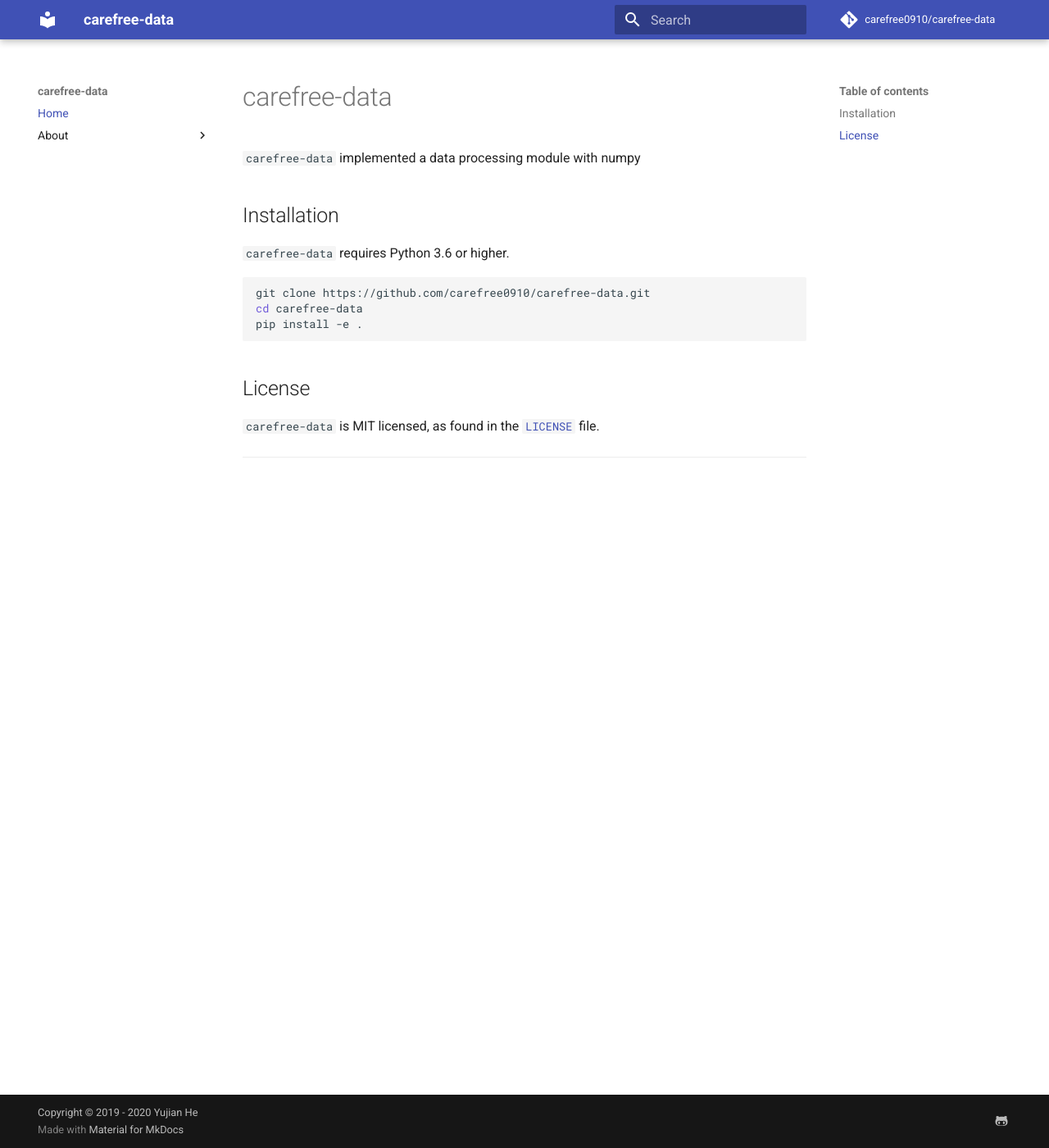
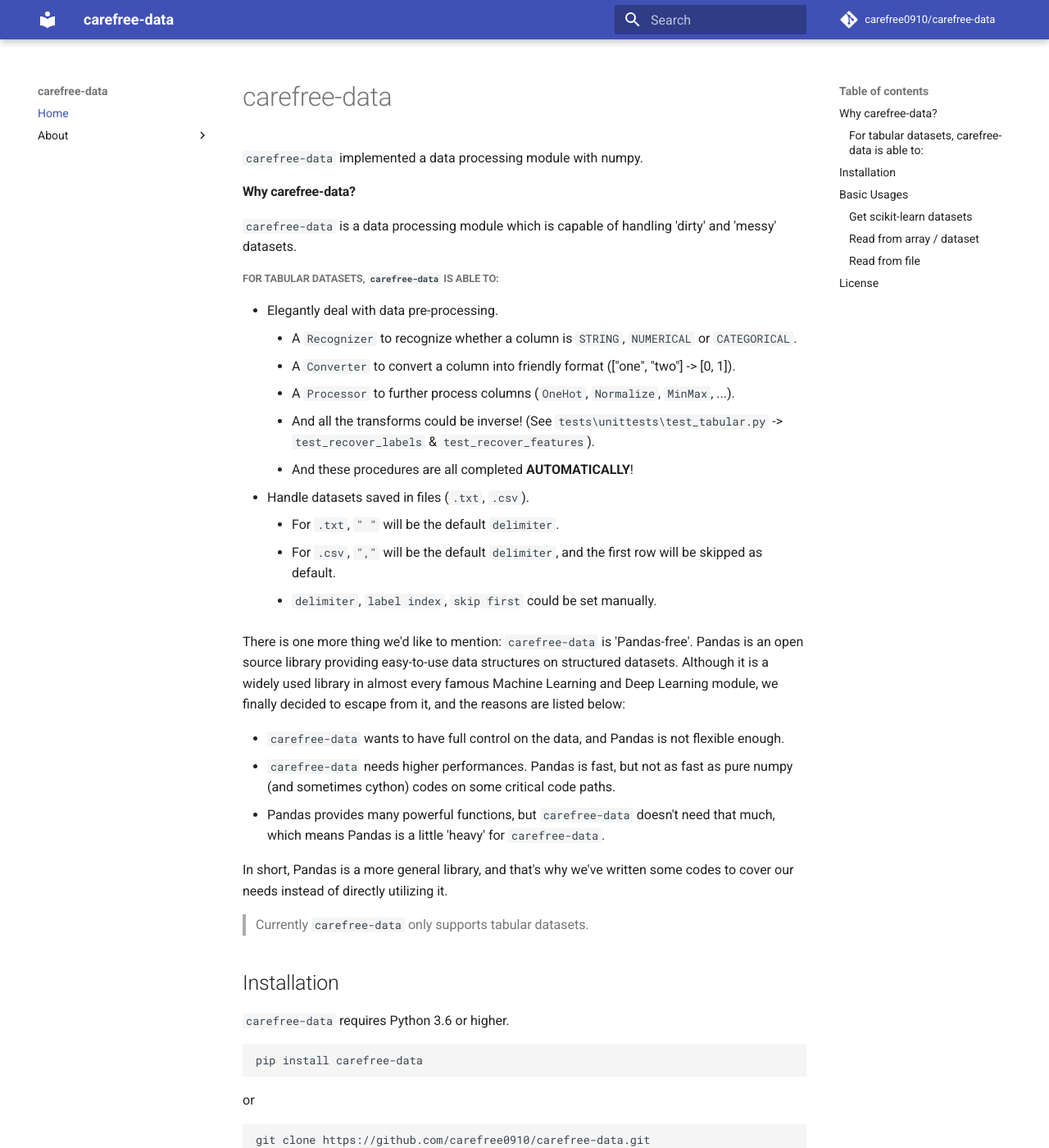
Before and after one commit to carefree0910/carefree-data, an MkDocs documentation site: the page built from docs/index.md, in a window 1280 px wide and 1400 px high. Shown: the whole window at 82% size. Built offline with MkDocs 1.6.1 and Material for MkDocs 9.7.7, drawn with Linux system fonts in a browser that asks for light colours; comment, search, counter and statistics services are not loaded; some of the changed text lies outside the part shown.

Commit message:
更新了 repo 说明

````diff
--- a/docs/index.md
+++ b/docs/index.md
@@ -1,11 +1,45 @@
 # carefree-data
 
-`carefree-data` implemented a data processing module with numpy
+`carefree-data` implemented a data processing module with numpy.
+
+#### Why carefree-data?
+
+`carefree-data` is a data processing module which is capable of handling 'dirty' and 'messy' datasets.
+
+##### For tabular datasets, `carefree-data` is able to:
+
++ Elegantly deal with data pre-processing.
+    + A `Recognizer` to recognize whether a column is `STRING`, `NUMERICAL` or `CATEGORICAL`.
+    + A `Converter` to convert a column into friendly format (["one", "two"] -> [0, 1]).
+    + A `Processor` to further process columns (`OneHot`, `Normalize`, `MinMax`, ...).
+    + And all the transforms could be inverse! (See `tests\unittests\test_tabular.py` -> `test_recover_labels` & `test_recover_features`).
+    + And these procedures are all completed **AUTOMATICALLY**!
++ Handle datasets saved in files (`.txt`, `.csv`).
+    + For `.txt`, `" "` will be the default `delimiter`.
+    + For `.csv`, `","` will be the default `delimiter`, and the first row will be skipped as default.
+    + `delimiter`, `label index`, `skip first` could be set manually.
+
+There is one more thing we'd like to mention: `carefree-data` is 'Pandas-free'. Pandas is an open source library providing easy-to-use data structures on structured datasets. Although it is a widely used library in almost every famous Machine Learning and Deep Learning module, we finally decided to escape from it, and the reasons are listed below:
+
++ `carefree-data` wants to have full control on the data, and Pandas is not flexible enough.
++ `carefree-data` needs higher performances. Pandas is fast, but not as fast as pure numpy (and sometimes cython) codes on some critical code paths.
++ Pandas provides many powerful functions, but `carefree-data` doesn't need that much, which means Pandas is a little 'heavy' for `carefree-data`.
+
+In short, Pandas is a more general library, and that's why we've written some codes to cover our needs instead of directly utilizing it.
+
+
+> Currently `carefree-data` only supports tabular datasets.
 
 
 ## Installation
 
 `carefree-data` requires Python 3.6 or higher.
+
+```bash
+pip install carefree-data
+```
+
+or
 
 ```bash
 git clone https://github.com/carefree0910/carefree-data.git
@@ -14,6 +48,37 @@ pip install -e .
 ```
 
 
+## Basic Usages
+
+### Get scikit-learn datasets
+
+```python
+from cfdata.tabular import TabularDataset
+
+iris = TabularDataset.iris()
+```
+
+### Read from array / dataset
+
+```python
+from cfdata.tabular import *
+
+iris = TabularDataset.iris()
+x, y = iris.xy
+assert TabularData().read(x, y) == TabularData.from_dataset(iris)
+```
+
+### Read from file
+
+```python
+from cfdata.tabular import TabularData
+
+file = "/path/to/your/file"
+data = TabularData().read(file)
+assert data.processed == data.transform(file)
+```
+
+
 ## License
 
 `carefree-data` is MIT licensed, as found in the [`LICENSE`](about/license.md) file.
````
Also changed, not shown: README.md (+66 -1 lines).
